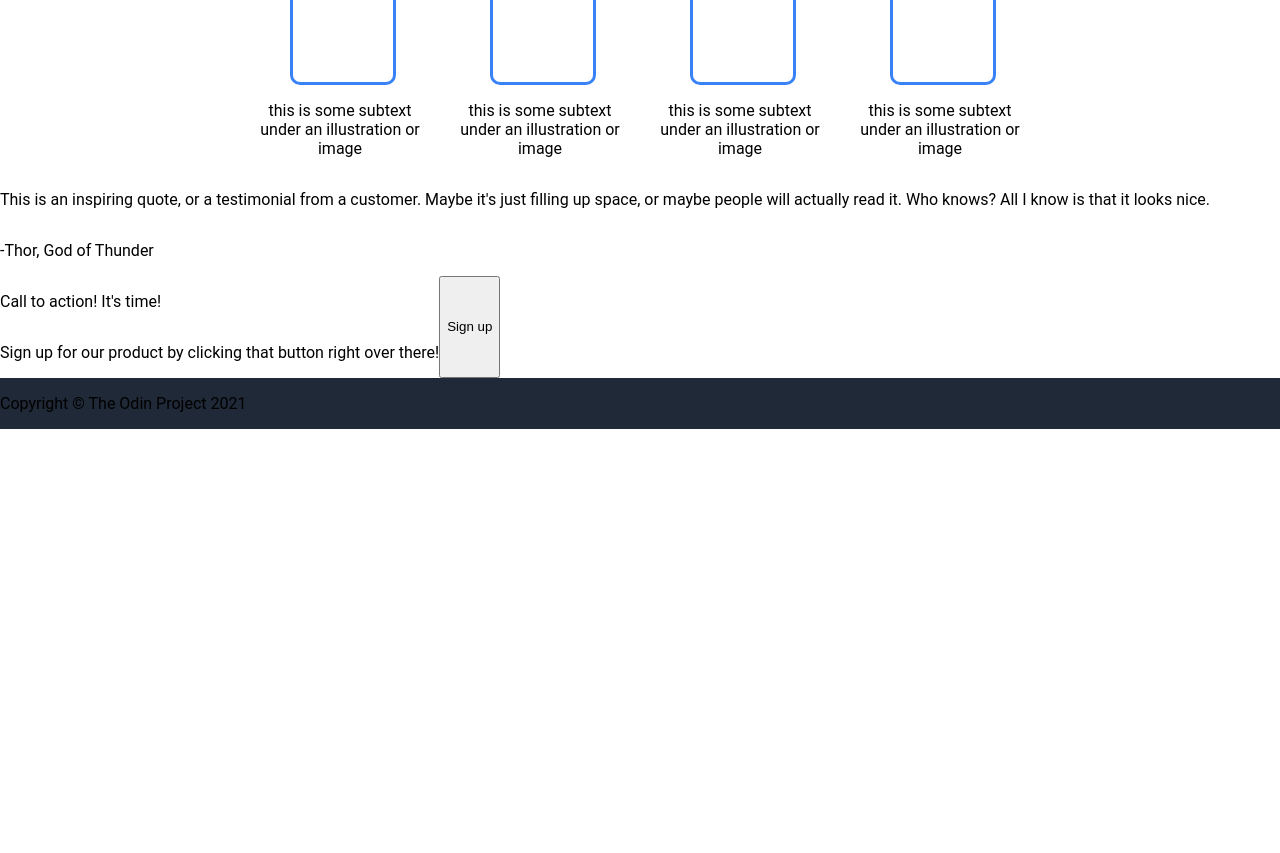
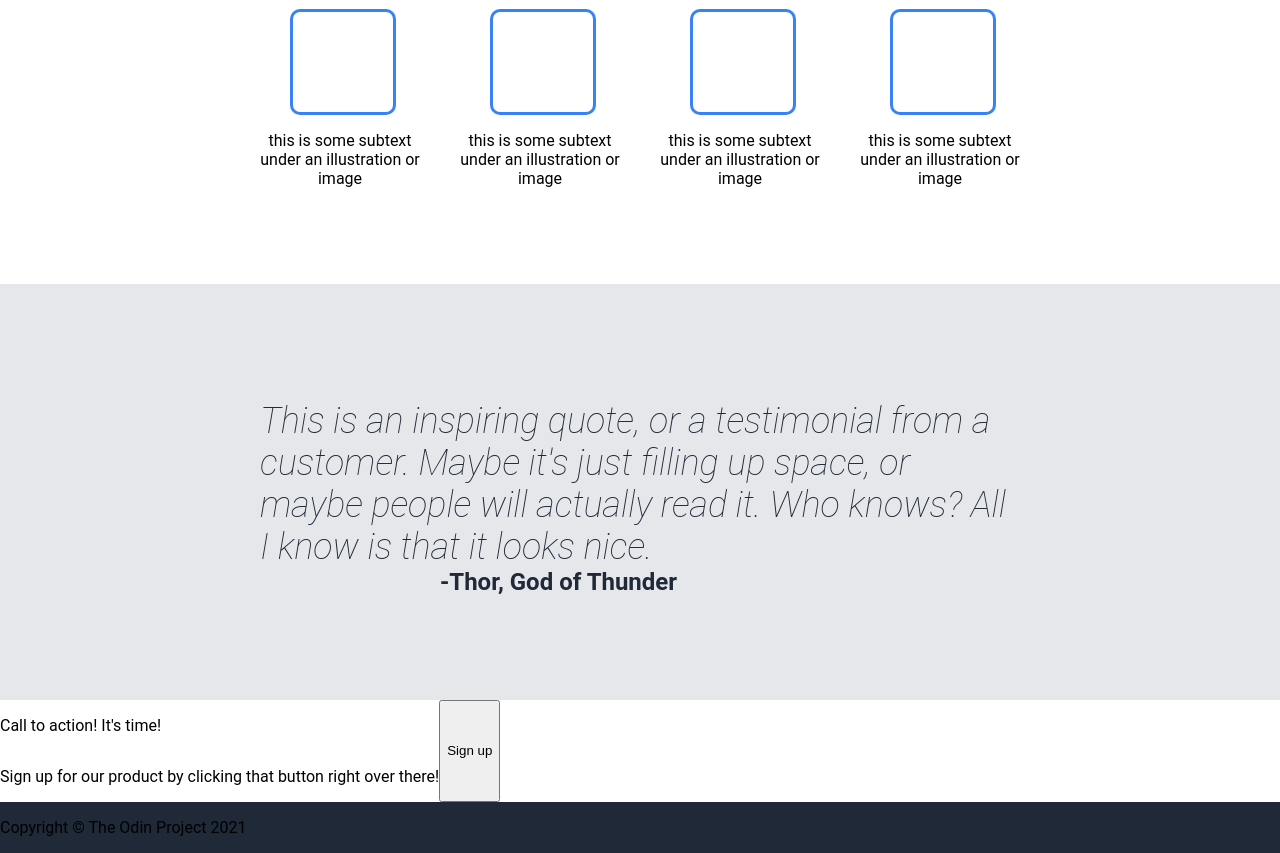
Before and after one commit to damzkii/Odin-Landing-page, a plain HTML site: page index.html in a window 1280 px wide. Shown: the part 556-1409 px from the top of the page. Before the commit the page ends 985 px from the top, so only its background shows below. Drawn offline with Linux system fonts and the light colour scheme.

Commit message:
added quote section to style.css

```diff
--- a/style.css
+++ b/style.css
@@ -43,6 +43,7 @@ body,
 
 .header {
     gap: 520px;
+    align-items: baseline;
 }
 
 .first {
@@ -93,6 +94,11 @@ body,
     height: 30px;
 }
 
+.info {
+    padding-top: 30px;
+    padding-bottom: 80px;
+}
+
 .info-header {
     text-align: center;
     font-size: 36px;
@@ -118,3 +124,31 @@ body,
     width: 100px;
     margin-left: 40px;
 }
+
+.quote {
+    background-color: #E5E7EB;
+    flex-direction: column;
+    justify-content: center;
+    align-items: center;
+    padding-top: 80px;
+    padding-bottom: 80px;
+
+}
+
+.quote-text {
+    font-style: italic;
+    font-weight: lighter;
+    font-size: 36px;
+    color: #1F2937;
+    width: 760px;
+    margin-bottom: 0;
+}
+
+.quoter {
+    font-weight: bolder;
+    font-size: 24px;
+    color: #1F2937;
+    align-self: flex-end;
+    width: 840px;
+    margin-top: 0;
+}
```
